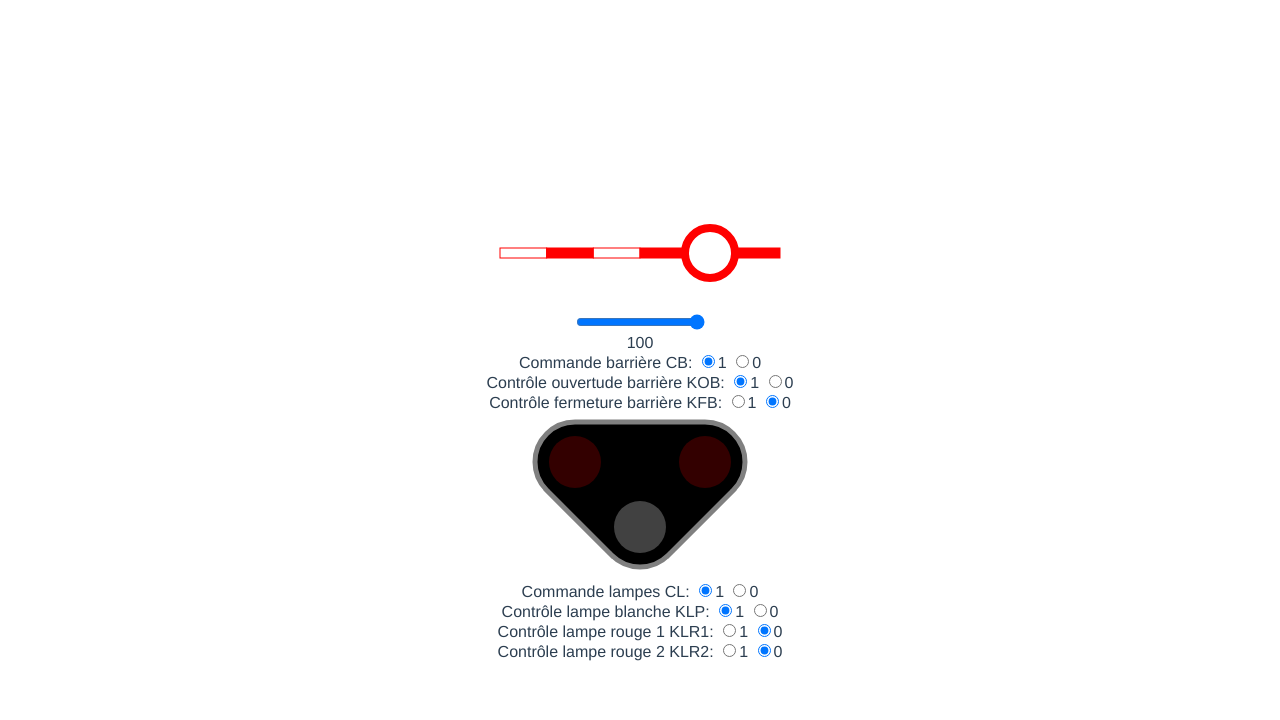
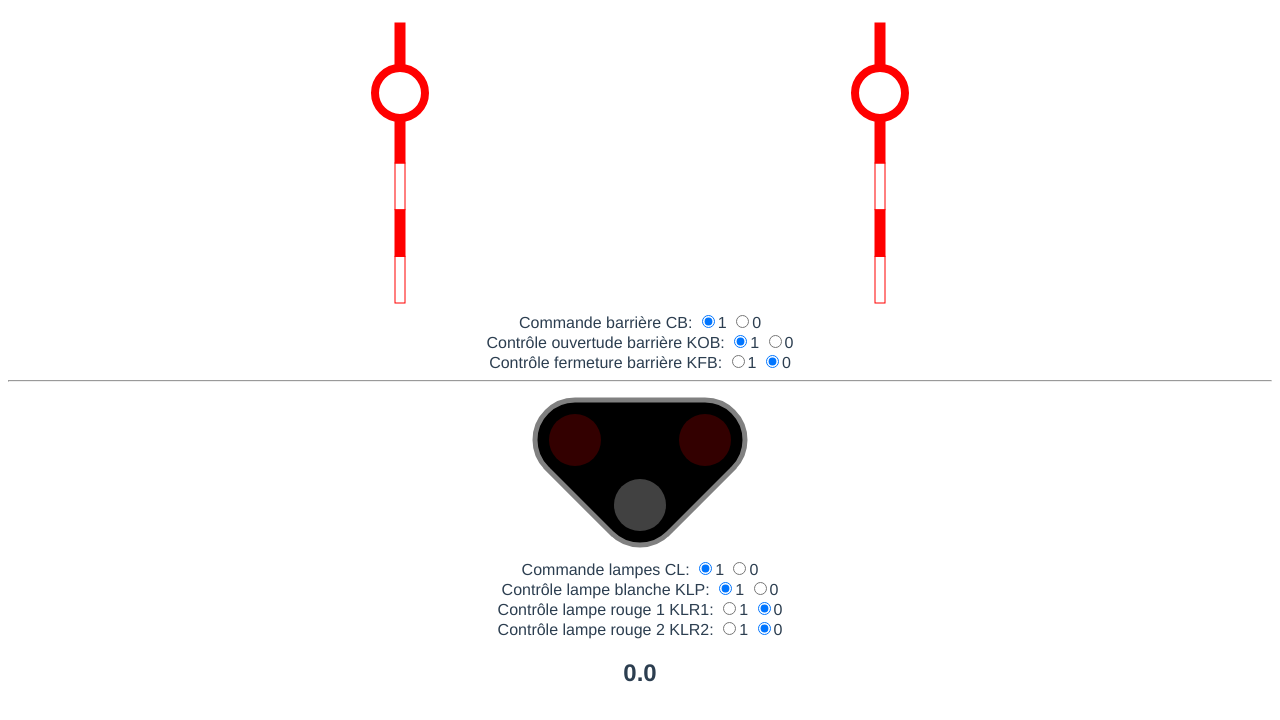
Before and after one commit to Thib-G/pn-anim, a Vue app: page / in a window 1280 px wide. Shown: the top 720 px of the page. Built offline with nearby package versions, Linux system fonts and the light colour scheme; the HTML template or start-up script is replaced by a standard one.

Commit message:
tweenlite

```diff
--- a/package.json
+++ b/package.json
@@ -8,7 +8,7 @@
     "lint": "vue-cli-service lint"
   },
   "dependencies": {
-    "es6-tween": "^5.4.1",
+    "gsap": "^2.1.2",
     "vue": "^2.6.6",
     "vue-router": "^3.0.1"
   },
--- a/src/components/LevelCrossingBarrier.vue
+++ b/src/components/LevelCrossingBarrier.vue
@@ -1,6 +1,6 @@
 <template>
-  <div>
-    <svg :width="width" :height="height">
+  <svg :width="width" :height="height">
+    <g :transform="mirror">
       <g :transform="`translate(${barrierHeight},${height - 6 * barrierHeight})`">
         <g :transform="transform">
           <rect
@@ -20,24 +20,13 @@
           />
         </g>
       </g>
-    </svg>
-    <div>
-      <input
-        id="pn"
-        type="range"
-        name="pn"
-        :min="minVal"
-        :max="maxVal"
-        v-model="val"
-      >
-    </div>
-    <div>
-      {{ val }}
-    </div>
-  </div>
+    </g>
+  </svg>
 </template>
 
 <script>
+import { TweenLite } from 'gsap';
+
 export default {
   props: {
     cb: {
@@ -52,6 +41,10 @@ export default {
       type: Number,
       required: true,
     },
+    reverse: {
+      type: Number,
+      default: 1,
+    },
   },
   data() {
     return {
@@ -64,18 +57,30 @@ export default {
       maxVal: 100,
       nrRects: 6,
       r: 25,
-      tweenVal: 0,
+      tweenVal: { x: 0 },
     };
+  },
+  created() {
+    this.tweenVal = { x: this.val };
+  },
+  watch: {
+    val(newVal, oldVal) {
+      this.tweenVal = { x: oldVal };
+      TweenLite.to(this.tweenVal, 1.5, { x: newVal });
+    },
   },
   computed: {
     transform() {
-      return `rotate(${-this.tweenVal / (this.maxVal - this.minVal) * 90} ${this.barrierAnchor} ${this.barrierHeight / 2})`;
+      return `rotate(${-this.tweenVal.x / (this.maxVal - this.minVal) * 90} ${this.barrierAnchor} ${this.barrierHeight / 2})`;
     },
     val() {
       if (this.kob === 0 && this.kfb === 0) {
         return 50;
       }
       return this.kob * (1 - this.kfb) * 100;
+    },
+    mirror() {
+      return `translate(${this.reverse === -1 ? this.width : 0},0) scale(${this.reverse},1)`;
     },
   },
 };
--- a/src/views/Home.vue
+++ b/src/views/Home.vue
@@ -3,6 +3,7 @@
     <div class="home">
       <div>
         <LevelCrossingBarrier v-bind="valsBarrier" />
+        <LevelCrossingBarrier v-bind="valsBarrier" :reverse="-1" />
       </div>
       <div>
         Commande barrière CB:
@@ -19,9 +20,9 @@
         <input type="radio" :value="1" v-model="valsBarrier.kfb">1
         <input type="radio" :value="0" v-model="valsBarrier.kfb">0
       </div>
+      <hr />
       <div>
         <LevelCrossingSignal v-bind="valsSignal" />
-      </div>
       </div>
       <div>
         Commande lampes CL:
@@ -43,6 +44,10 @@
         <input type="radio" :value="1" v-model="valsSignal.klr2">1
         <input type="radio" :value="0" v-model="valsSignal.klr2">0
       </div>
+      <div>
+        <h2>{{ countDown.v.toFixed(1) }}</h2>
+      </div>
+    </div>
   </div>
 </template>
 
@@ -51,6 +56,7 @@
 import LevelCrossingBarrier from '@/components/LevelCrossingBarrier.vue';
 import LevelCrossingSignal from '@/components/LevelCrossingSignal.vue';
 import { setTimeout } from 'timers';
+import { Linear, TweenLite } from 'gsap';
 
 export default {
   name: 'home',
@@ -67,6 +73,7 @@ export default {
         kob: 1,
         kfb: 0,
       },
+      countDown: { v: 0 },
     };
   },
   watch: {
@@ -86,6 +93,11 @@ export default {
           klr1: 1,
           klr2: 1,
         };
+        this.countDown = { v: 15 };
+        TweenLite.to(this.countDown, 15, { ease: Linear.easeNone, v: 0 });
+        setTimeout(() => {
+          this.valsBarrier.cb = 0;
+        }, 15000);
       }
     },
     'valsBarrier.cb': function valBarrier(newVal) {
@@ -102,6 +114,9 @@ export default {
             kfb: 0,
           };
         }, 2000);
+        setTimeout(() => {
+          this.valsSignal.cl = 1;
+        }, 3500);
       }
       if (newVal === 0) {
         this.valsBarrier = {
--- /dev/null
+++ b/vue.config.js
@@ -0,0 +1,5 @@
+module.exports = {
+  publicPath: process.env.NODE_ENV === 'production'
+    ? '/pn-anim/'
+    : '/',
+};
```
Also changed, not shown: 2 other files (tests, documents, lock files or other folders). Lines whose indentation alone changed are shown as unchanged.
